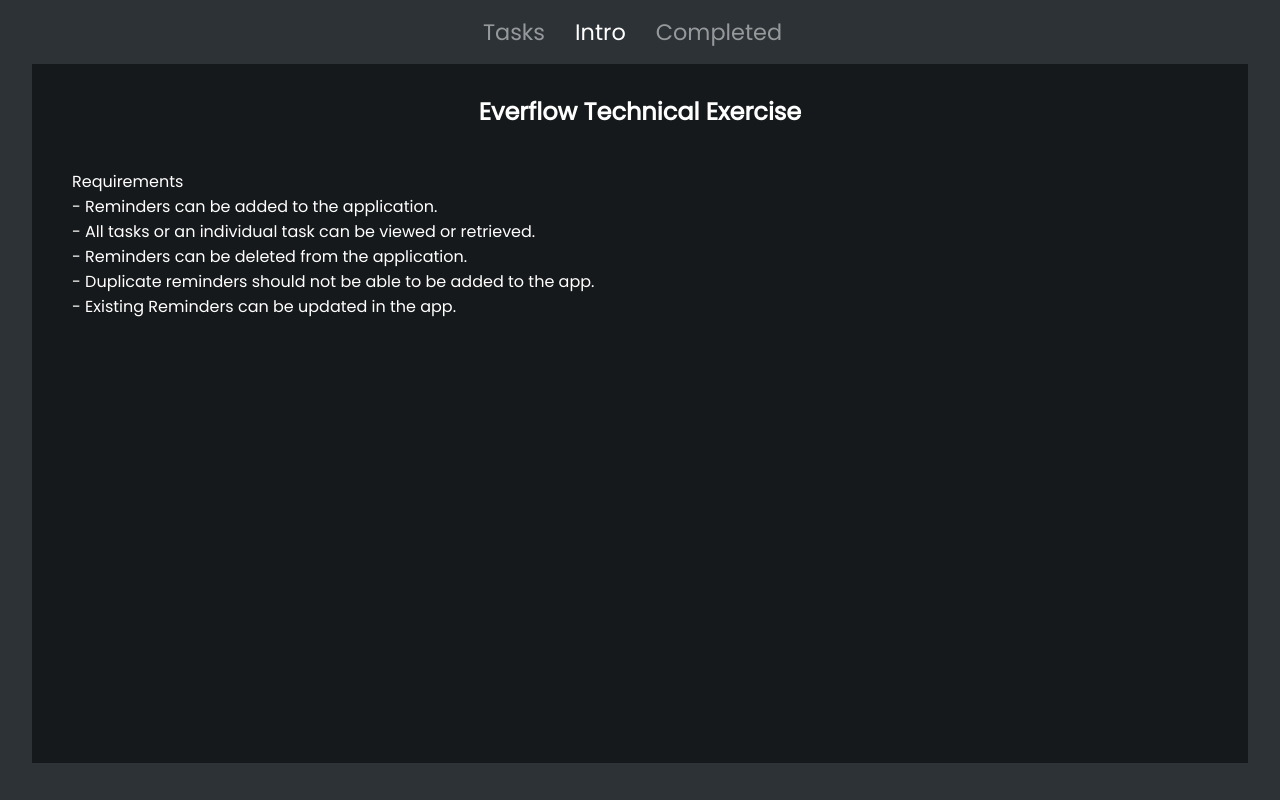
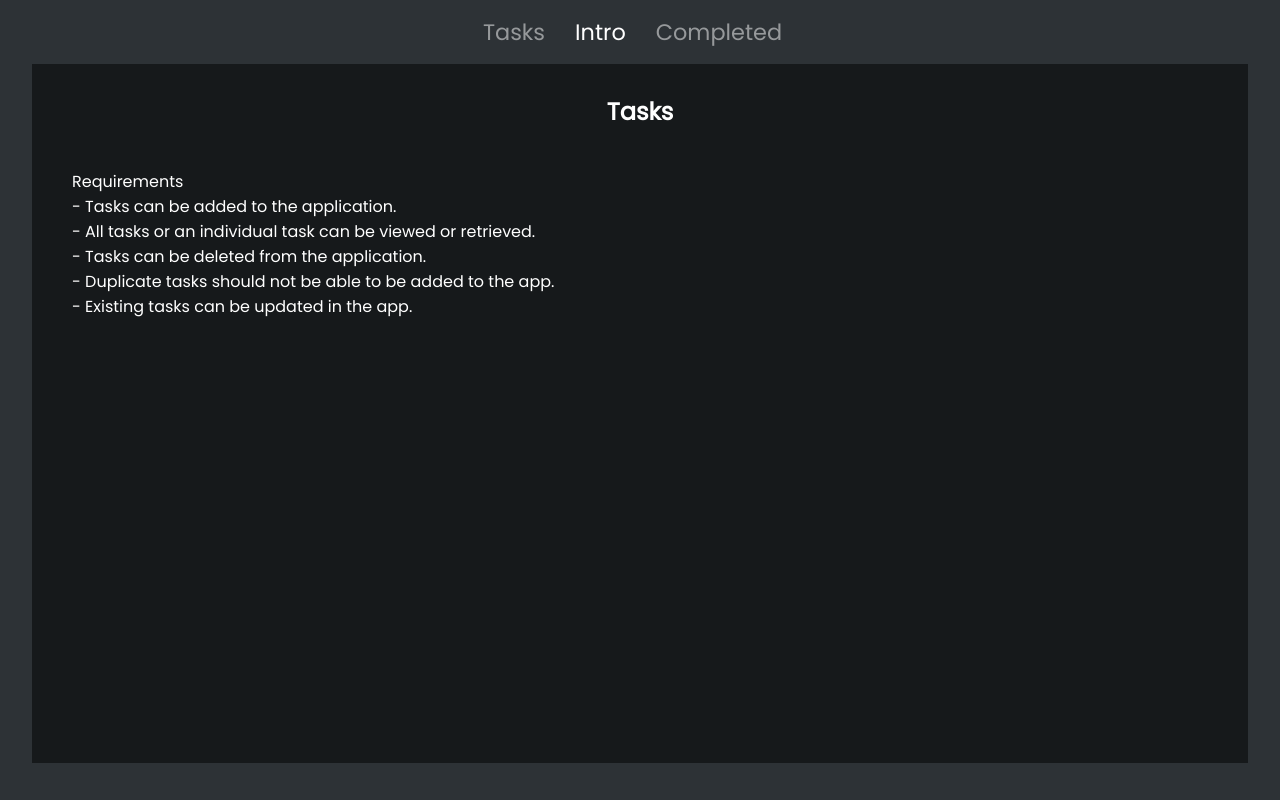
Before and after one commit to Baleksas/Tasks-tracker, a React (Create React App) app in the folder client/: page / in a window 1280 px wide. Built offline with nearby package versions, Linux system fonts and the light colour scheme; a web font is replaced by a local one.

Commit message:
feat: remove everflow text

```diff
--- a/client/src/components/Instructions.js
+++ b/client/src/components/Instructions.js
@@ -4,21 +4,20 @@
     <div className="container">
       <div className="intro-container">
         <div className="intro-instructions">
-          <h2>Everflow Technical Exercise</h2>
+          <h2>Tasks</h2>
           <div className="intro-content">
             <div>
               <span>Requirements</span>
               <div>
-                <li>- Reminders can be added to the application.</li>
+                <li>- Tasks can be added to the application.</li>
                 <li>
                   - All tasks or an individual task can be viewed or retrieved.
                 </li>
-                <li>- Reminders can be deleted from the application. </li>
+                <li>- Tasks can be deleted from the application. </li>
                 <li>
-                  - Duplicate reminders should not be able to be added to the
-                  app.
+                  - Duplicate tasks should not be able to be added to the app.
                 </li>
-                <li>- Existing Reminders can be updated in the app.</li>
+                <li>- Existing tasks can be updated in the app.</li>
               </div>
             </div>
           </div>
```
